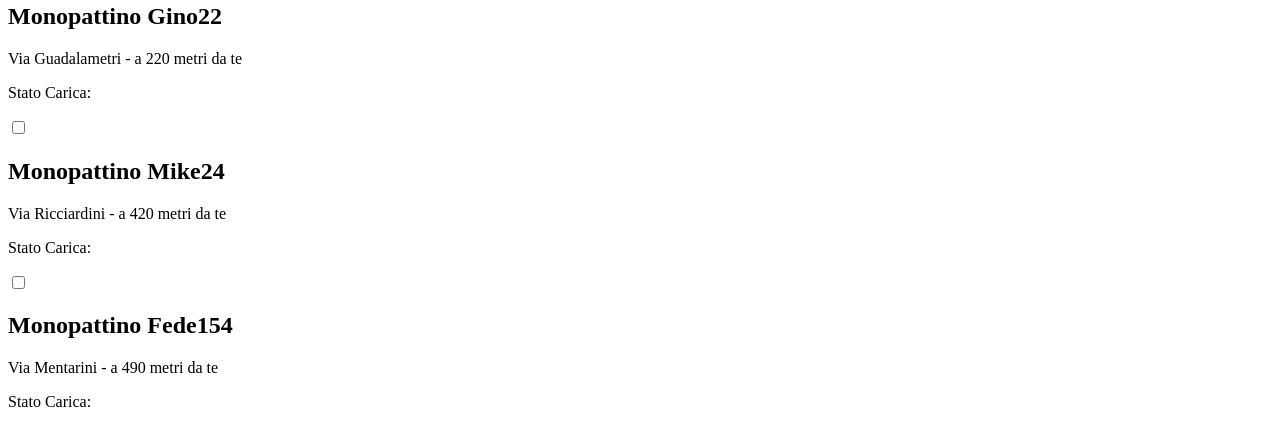
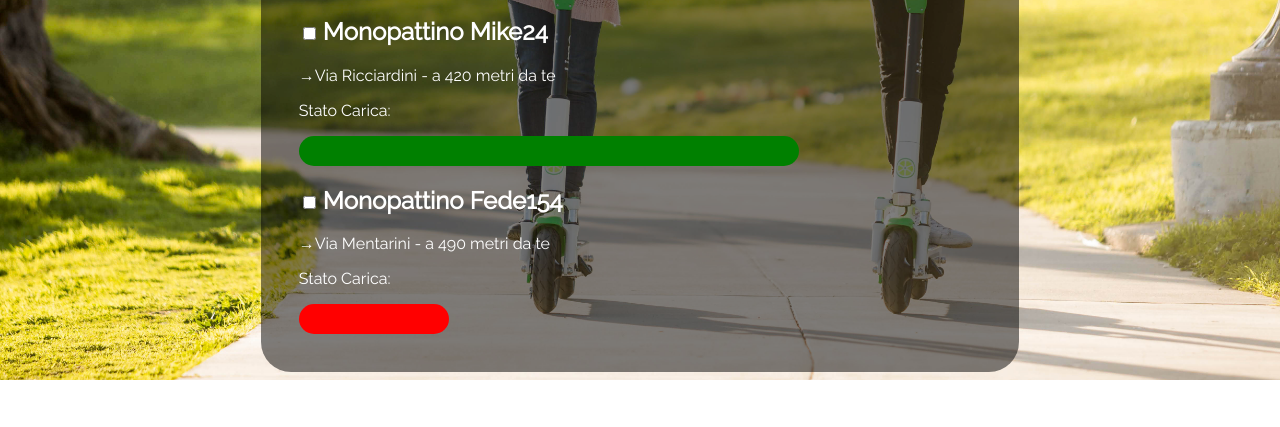
Before and after one commit to ManuelMaisano/codingchalleng, a plain HTML site: page index.html in a window 1280 px wide. Shown: the part 455-882 px from the top of the page. After the commit the page ends 835 px from the top, so only its background shows below. Drawn offline with Linux system fonts and the light colour scheme.

Commit message:
Update index.html

```diff
--- a/index.html
+++ b/index.html
@@ -1,7 +1,7 @@
 <!DOCTYPE html>
 <html lang="it" dir="ltr">
   <head>
-    <link rel="stylesheet" href="BC.css">
+    <link rel="stylesheet" href="style.css">
     <link rel="preconnect" href="https://fonts.googleapis.com">
     <link rel="preconnect" href="https://fonts.gstatic.com" crossorigin>
     <link href="https://fonts.googleapis.com/css2?family=Raleway&display=swap" rel="stylesheet">
```
